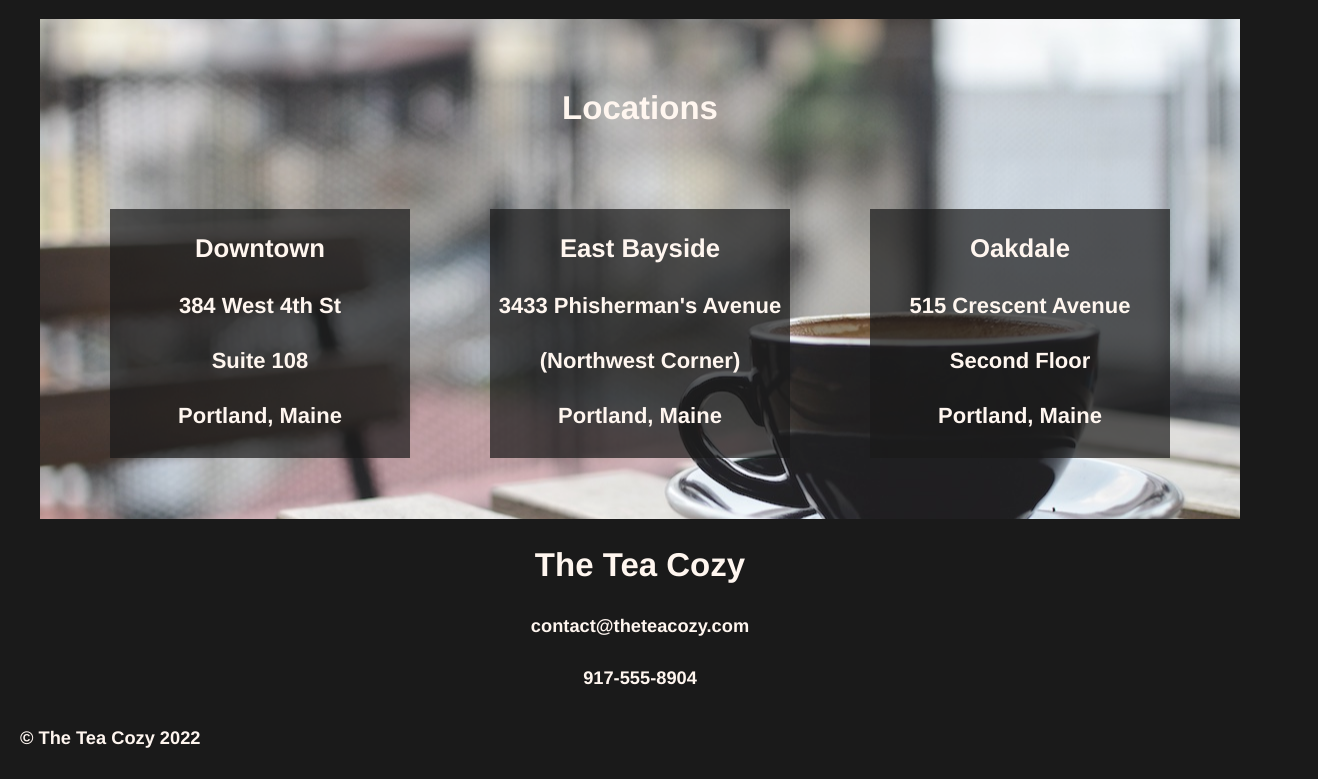
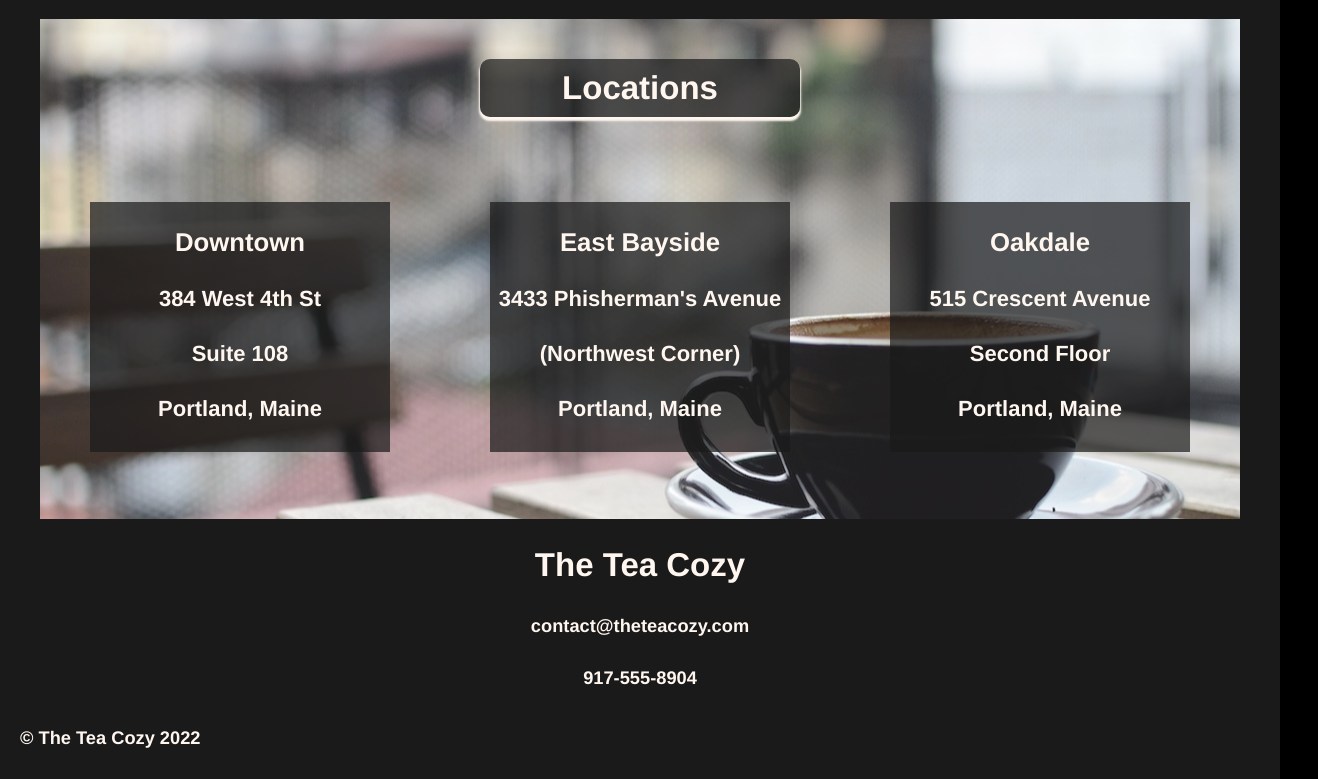
Before and after one commit to JamieBarlow/teacozy, a plain HTML site: page index.html in a window 1280 px wide. Shown: the part 1453-2232 px from the top of the page, 1318 px wide, since content can reach past the window. Drawn offline with Linux system fonts and the light colour scheme.

Commit message:
Fix location section alignment

```diff
--- a/index.html
+++ b/index.html
@@ -57,9 +57,8 @@
             </div>
         </section>
         <section id="locations">
-            <div>
             <h2 id=>Locations</h2>
-            </div>
+            <div id="locations-container">
                 <div class="locationBox">
                     <h3>Downtown</h3>
                     <h4>384 West 4th St</h4>
@@ -78,6 +77,7 @@
                     <h4>Second Floor</h4>
                     <h4>Portland, Maine</h4>
                 </div>
+            </div>
         </section>
         <section id="contactInfo">
             <h2>The Tea Cozy</h2>
--- a/styles.css
+++ b/styles.css
@@ -76,19 +76,30 @@
 }
 
 #locations {
+    height: 500px;
+    width: 100%;
+    background: center no-repeat url("images/img-locations-background.jpg");
+}
+
+#locations-container {
     display: flex;
-    flex-wrap: wrap;
-    flex: 1 1200px;
     height: 500px;
     width: 100%;
     justify-content: center;
     align-items: center;
-    background: center no-repeat url("images/img-locations-background.jpg");
-}
+    gap: 20px;
+  }
 
-#locations div h2 {
-    margin: 50px 600px 0 600px;
-    align-self: center;
+#locations h2 {
+    margin: auto;
+    width: 300px;
+    padding: 10px;
+    position: relative;
+    top: 40px;
+    border: 1px none seashell;
+    border-radius: 10px;
+    box-shadow: 0px 3px 2px 1px seashell;
+    background-color:rgba(0, 0, 0, 0.7);
 }
 
 .locationBox {
```
Lines whose indentation alone changed are shown as unchanged.
